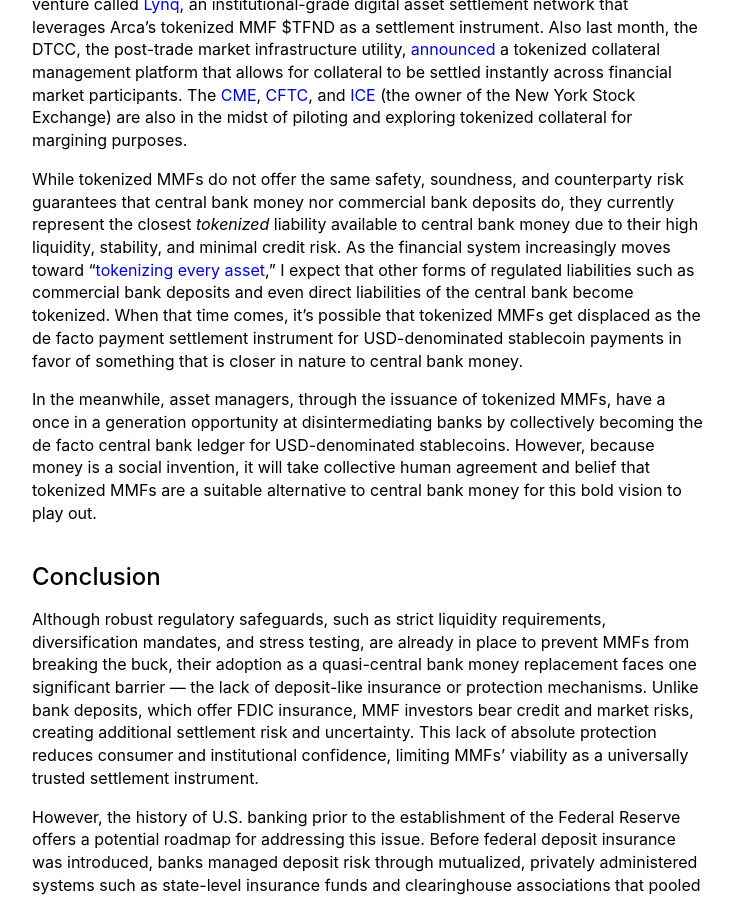
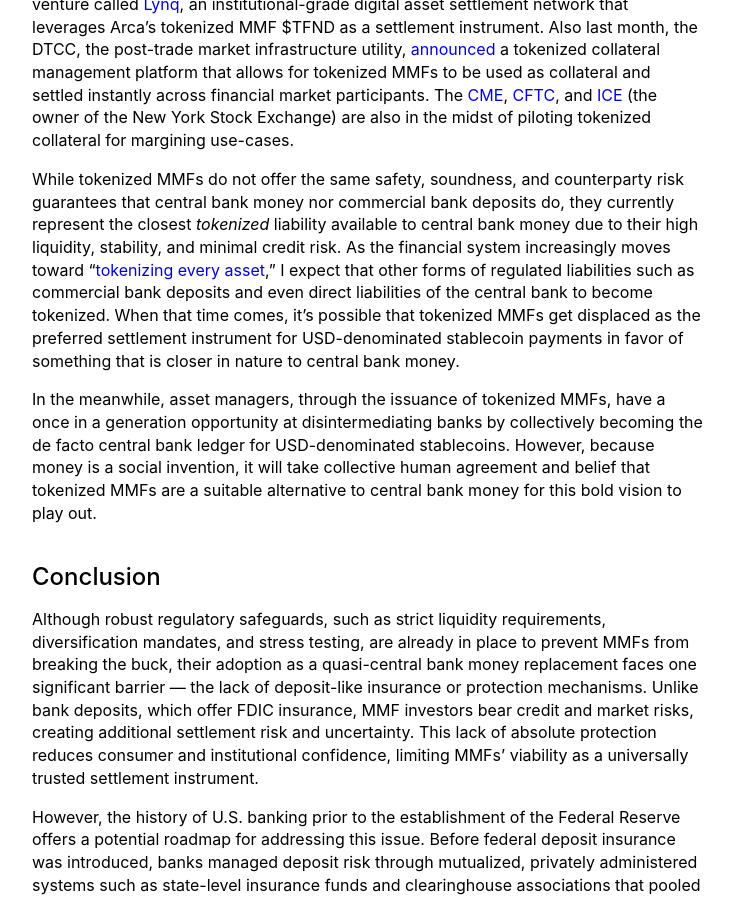
Before and after one commit to jshaked/jshaked.github.io, a Jekyll site: the page built from _posts/2025-05-01-stablecoin-market-structure.md, in a window 1280 px wide and 900 px high, scrolled down 2911 px. Shown: the whole window, without its empty margins (272-1005 px from the left). Built offline with Jekyll 4.4.1, drawn with Linux system fonts in a browser that asks for light colours; some of the changed text lies outside the part shown.

Commit message:
edit stablecoin market structure post
Co-Authored-By: Claude Sonnet 5.5 <noreply@anthropic.com>

```diff
--- a/_posts/2025-05-01-stablecoin-market-structure.md
+++ b/_posts/2025-05-01-stablecoin-market-structure.md
@@ -27,19 +27,19 @@ However, this is exactly how the stablecoin market works today. When someone sen
 
 ## Connecting Stablecoins to the Traditional System
 
-In order for stablecoins to move towards a model that respects consumer preferences for different issuers, there needs to exist an inter-stablecoin settlement infrastructure (i.e. a clearinghouse) to clear and settle obligations across stablecoin issuers. This clearinghouse would in turn reliably exchange stablecoins at par (without relying on secondary market liquidity), help consumers only accept stablecoins issued by institutions they know and trust, and transition stablecoin payments from a real-time shift in liabilities to real-time settlement. Real-time stablecoin settlement, however, is only achievable in practice once stablecoin issuers agree upon a standard settlement instrument that can be used to safely and securely settle obligations with one another. But one problem remains, how do we achieve stablecoin payment settlement finality without access to central bank money?
+In order for stablecoins to move towards a model that respects consumer preferences for different issuers, there needs to exist an inter-stablecoin settlement infrastructure (i.e. a clearinghouse) to clear and settle obligations across stablecoin issuers. This clearinghouse would reliably exchange stablecoins at par (without relying on secondary market liquidity), help consumers only accept stablecoins issued by institutions they know and trust, and transition stablecoin payments from a real-time shift in liabilities to real-time settlement. Real-time stablecoin settlement, however, is only achievable in practice once stablecoin issuers agree upon a standard settlement instrument that can be used to safely and securely settle obligations with one another. But one problem remains, how do we achieve stablecoin payment settlement finality without access to central bank money?
 
 As mentioned previously, banks maintain a monopoly over access to core payments infrastructure in the U.S., meaning they are the only institutions with the ability to settle payments in central bank money. Stablecoin issuers *could* rely on banks to provide them access to the U.S. payment system, but doing so could be dangerous with many banks [preparing](https://www.coindesk.com/business/2025/02/26/bank-of-america-ceo-says-bank-will-likely-launch-its-own-stablecoin) to launch competitive stablecoin or tokenized deposit products once regulation permits it. While there are [rumors](https://www.wsj.com/finance/currencies/crypto-knocks-on-the-door-of-a-banking-world-that-shut-it-out-082b3968) swirling that some stablecoin issuers such as Circle and BitGo are applying for trust bank charters, it is unclear whether Federal Reserve master accounts would be granted with acceptance. Given the Federal Reserve’s historical reluctance to grant nonbanks with master accounts, it is safe to assume that precedent won’t change any time soon.
 
-How, then, should the stablecoin industry go about achieving settlement finality? In order to match the 24/7, real-time nature of stablecoin liabilities, the asset used to facilitate settlement across stablecoin issuers should also, naturally, be 24/7 and real-time, which would make a tokenized asset a strong candidate.
+How, then, should the stablecoin industry go about achieving inter-stablecoin settlement finality? In order to match the 24/7, real-time nature of stablecoin liabilities, the asset used to facilitate inter-stablecoin settlement should also, naturally, be 24/7 and real-time, which would make a tokenized asset a strong candidate.
 
 The largest USD-pegged, fiat-collateralized stablecoins USDT (Tether) and USDC (Circle) primarily maintain their reserves in cash and high-quality, short-duration instruments such as U.S. Treasury bills and money market funds to preserve liquidity, stability, and confidence. ~99% of USDT’s reserves are concentrated in U.S. Treasury bills, repurchase agreements, and money market funds, and ~88% of USDC’s reserves are concentrated in the Circle Reserve Fund, an SEC-registered government money market fund managed by BlackRock. Since the reserves of major stablecoins are heavily concentrated in money market funds (”MMFs”), MMFs emerge as an ideal settlement instrument for stablecoin issuers.
 
 While MMFs appear to be an ideal candidate for stablecoin settlement due to their liquidity, stability, and interest-bearing profile, as well as their wide adoption as collateral, traditional MMFs do not satisfy the 24/7 and real-time requirement we are looking for in a settlement asset, given they live on archaic securities settlement systems that are slow and inefficient. However, tokenized MMFs offer a compelling solution by imbuing traditional MMFs with real-time, 24/7 transfer capabilities.
 
-Tokenized MMFs are already beginning to gain traction as a settlement instrument within the digital asset economy. Last month, Tassat, Arca, and tZERO announced a joint venture called [Lynq](https://lynq.network/), an institutional-grade digital asset settlement network that leverages Arca’s tokenized MMF $TFND as a settlement instrument. Also last month, the DTCC, the post-trade market infrastructure utility, [announced](https://www.ledgerinsights.com/dtcc-to-launch-tokenized-collateral-platform/) a tokenized collateral management platform that allows for collateral to be settled instantly across financial market participants. The [CME](https://www.ledgerinsights.com/cme-to-trial-tokenization-on-googles-new-universal-ledger-dlt/), [CFTC](https://www.ledgerinsights.com/cftc-unveils-plans-for-tokenized-collateral-pilot/), and [ICE](https://www.ledgerinsights.com/nyse-owner-ice-to-explore-usdc-stablecoin-tokenized-fund-for-capital-markets/) (the owner of the New York Stock Exchange) are also in the midst of piloting and exploring tokenized collateral for margining purposes.
+Tokenized MMFs are already beginning to gain traction as a settlement instrument within the digital asset economy. Last month, Tassat, Arca, and tZERO announced a joint venture called [Lynq](https://lynq.network/), an institutional-grade digital asset settlement network that leverages Arca’s tokenized MMF $TFND as a settlement instrument. Also last month, the DTCC, the post-trade market infrastructure utility, [announced](https://www.ledgerinsights.com/dtcc-to-launch-tokenized-collateral-platform/) a tokenized collateral management platform that allows for tokenized MMFs to be used as collateral and settled instantly across financial market participants. The [CME](https://www.ledgerinsights.com/cme-to-trial-tokenization-on-googles-new-universal-ledger-dlt/), [CFTC](https://www.ledgerinsights.com/cftc-unveils-plans-for-tokenized-collateral-pilot/), and [ICE](https://www.ledgerinsights.com/nyse-owner-ice-to-explore-usdc-stablecoin-tokenized-fund-for-capital-markets/) (the owner of the New York Stock Exchange) are also in the midst of piloting tokenized collateral for margining use-cases.
 
-While tokenized MMFs do not offer the same safety, soundness, and counterparty risk guarantees that central bank money nor commercial bank deposits do, they currently represent the closest *tokenized* liability available to central bank money due to their high liquidity, stability, and minimal credit risk. As the financial system increasingly moves toward “[tokenizing every asset](https://www.cnbc.com/2025/04/12/tokenization-stock-bond-real-estate-trading-market-coming-blackrock.html),” I expect that other forms of regulated liabilities such as commercial bank deposits and even direct liabilities of the central bank become tokenized. When that time comes, it’s possible that tokenized MMFs get displaced as the de facto payment settlement instrument for USD-denominated stablecoin payments in favor of something that is closer in nature to central bank money.
+While tokenized MMFs do not offer the same safety, soundness, and counterparty risk guarantees that central bank money nor commercial bank deposits do, they currently represent the closest *tokenized* liability available to central bank money due to their high liquidity, stability, and minimal credit risk. As the financial system increasingly moves toward “[tokenizing every asset](https://www.cnbc.com/2025/04/12/tokenization-stock-bond-real-estate-trading-market-coming-blackrock.html),” I expect that other forms of regulated liabilities such as commercial bank deposits and even direct liabilities of the central bank to become tokenized. When that time comes, it’s possible that tokenized MMFs get displaced as the preferred settlement instrument for USD-denominated stablecoin payments in favor of something that is closer in nature to central bank money.
 
 In the meanwhile, asset managers, through the issuance of tokenized MMFs, have a once in a generation opportunity at disintermediating banks by collectively becoming the de facto central bank ledger for USD-denominated stablecoins. However, because money is a social invention, it will take collective human agreement and belief that tokenized MMFs are a suitable alternative to central bank money for this bold vision to play out.
 
@@ -47,6 +47,8 @@ In the meanwhile, asset managers, through the issuance of tokenized MMFs, have a
 
 Although robust regulatory safeguards, such as strict liquidity requirements, diversification mandates, and stress testing, are already in place to prevent MMFs from breaking the buck, their adoption as a quasi-central bank money replacement faces one significant barrier — the lack of deposit-like insurance or protection mechanisms. Unlike bank deposits, which offer FDIC insurance, MMF investors bear credit and market risks, creating additional settlement risk and uncertainty. This lack of absolute protection reduces consumer and institutional confidence, limiting MMFs’ viability as a universally trusted settlement instrument.
 
-However, the history of U.S. banking prior to the establishment of the Federal Reserve offers a potential roadmap for addressing this issue. Before federal deposit insurance was introduced, banks managed deposit risk through mutualized, privately administered systems such as state-level insurance funds and clearinghouse associations that pooled resources to act as the lender of last resort during financial panics. By adapting this historical precedent, the tokenized MMF market could similarly self organize a consortium-based mutualized insurance fund or clearinghouse to spread risk and create a collective guarantee on deposits, thereby increasing confidence in tokenized MMFs as a secure and trustworthy payment settlement instrument for blockchain rails.
+However, the history of U.S. banking prior to the establishment of the Federal Reserve offers a potential roadmap for addressing this issue. Before federal deposit insurance was introduced, banks managed deposit risk through mutualized, privately administered systems such as state-level insurance funds and clearinghouse associations that pooled resources to act as the lender of last resort during financial panics. By adapting this historical precedent, the tokenized MMF market could similarly self organize a consortium-based mutualized insurance fund or clearinghouse to spread risk and create a collective guarantee on deposits.
 
-Tokenization is quickly changing the future of money. If tokenized MMFs emerge as the primary settlement instrument for USD-denominated stablecoins, it could effectively open up access to the U.S. payment system from anyone with a Fed master account to anyone with the ability to buy and hold a tokenized MMF, breaking the current bank-held monopoly over U.S. payment rails. This democratization of payment infrastructure would stimulate competition, reduce costs, and accelerate innovation, empowering underserved communities globally to participate, benefit from, and build on top of the U.S. financial system, transforming the US Treasury Department into the largest layer 1 blockchain in the world.
+More recently, in the wake of the Great Financial Crisis, when a prominent money market fund, the Reserve Primary Fund, "broke the buck," the Treasury created an insurance program (analogous to FDIC deposit insurance) that protected investors in money market funds.
+
+Tokenization is quickly changing the future of money. If tokenized MMFs emerge as the primary settlement instrument for USD-denominated stablecoins, it could effectively open up access to the U.S. payment system from anyone with a Fed master account to anyone with the ability to buy and hold a tokenized MMF, breaking the current bank-held monopoly over U.S. payment rails. This democratization of payment infrastructure would stimulate competition, reduce costs, and accelerate innovation, empowering consumers and businesses globally to participate, benefit from, and build on top of the U.S. financial system.
```
Also changed, not shown: other parts of _posts/2025-05-01-stablecoin-market-structure.md (+1 -1 lines).
